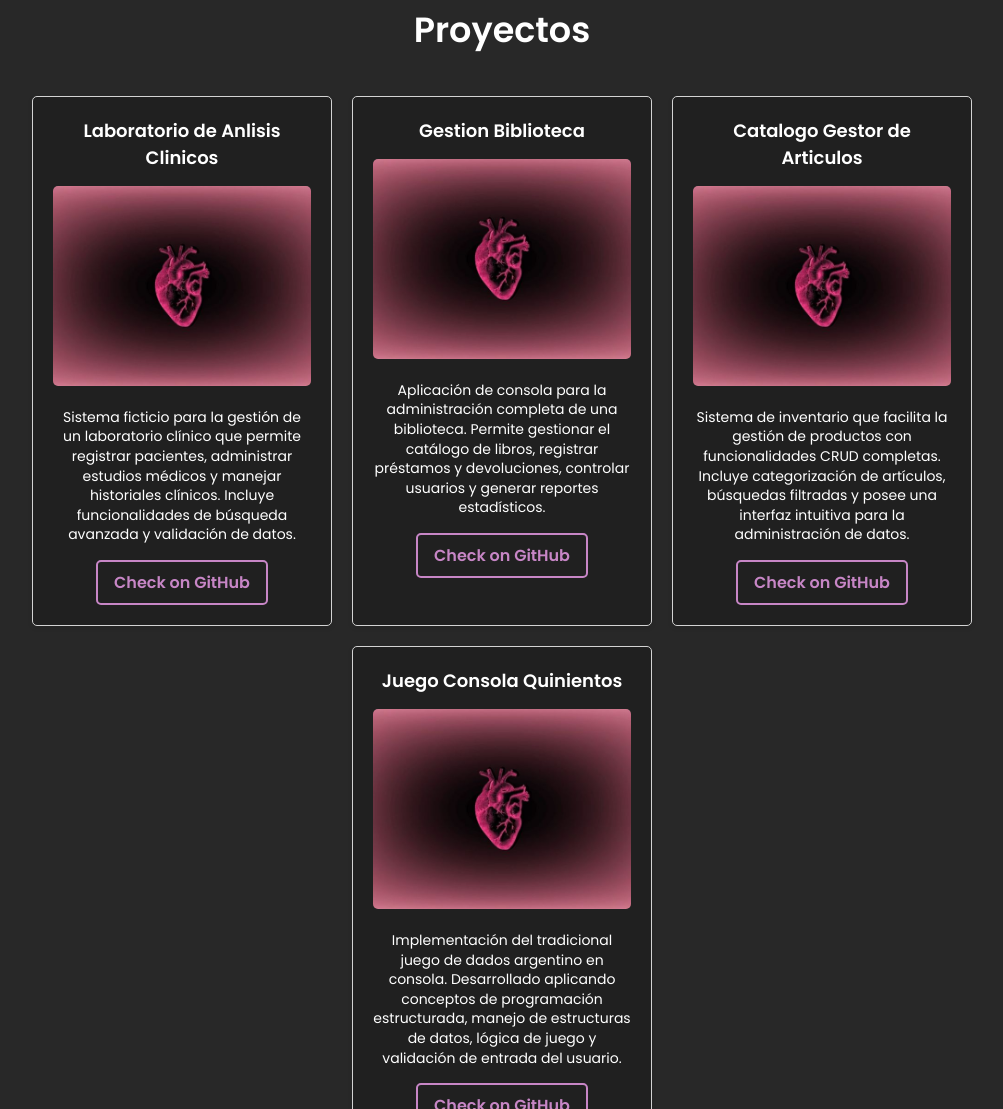
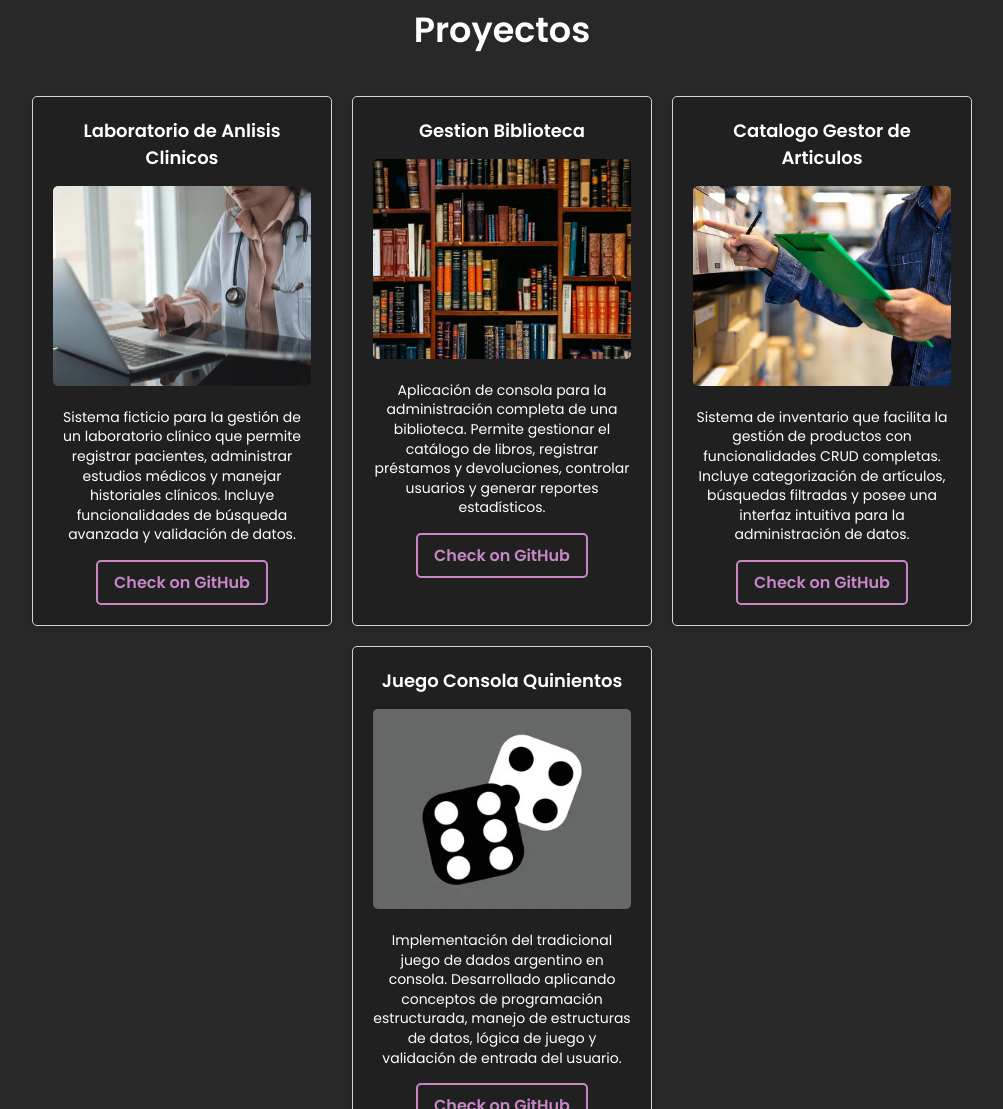
Before and after one commit to ssofi20/portfolio, a plain HTML site: page index.html in a window 1280 px wide. Shown: the part 990-2099 px from the top of the page, without its empty margins (138-1141 px from the left). Drawn offline with Linux system fonts and the light colour scheme.

Commit message:
Update Imagenes

```diff
--- a/index.html
+++ b/index.html
@@ -132,7 +132,7 @@
             <div class="proyectos">
                 <div class="proyecto">
                     <h3>Laboratorio de Anlisis Clinicos</h3>
-                    <img src="images/example-proyect.jpg" alt="Proyecto 1">
+                    <img src="images/fotoLab.webp" alt="Proyecto 1">
                     <p>Sistema ficticio para la gestión de un laboratorio clínico que permite registrar pacientes, administrar estudios
                         médicos y manejar historiales clínicos. Incluye funcionalidades de búsqueda avanzada y validación
                         de datos.</p>
@@ -143,7 +143,7 @@
 
                 <div class="proyecto">
                     <h3>Gestion Biblioteca</h3>
-                    <img src="images/example-proyect.jpg" alt="Proyecto 2">
+                    <img src="images/gestionLib.webp" alt="Proyecto 2">
                     <p>Aplicación de consola para la administración completa de una biblioteca. Permite gestionar el catálogo de libros,
                         registrar préstamos y devoluciones, controlar usuarios y generar reportes estadísticos.</p>
                     <a href="https://github.com/ssofi20/TP-FINAL-LABO-2">
@@ -153,7 +153,7 @@
 
                 <div class="proyecto">
                     <h3>Catalogo Gestor de Articulos</h3>
-                    <img src="images/example-proyect.jpg" alt="Proyecto 3">
+                    <img src="images/gestionArts.webp" alt="Proyecto 3">
                     <p>Sistema de inventario que facilita la gestión de productos con funcionalidades CRUD completas. Incluye categorización
                         de artículos, búsquedas filtradas y posee una interfaz intuitiva para la administración de datos.</p>
                     <a href="https://github.com/ssofi20/TP-Winform-Equipo-9A">
@@ -163,7 +163,7 @@
 
                 <div class="proyecto">
                     <h3>Juego Consola Quinientos</h3>
-                    <img src="images/example-proyect.jpg" alt="Proyecto 4">
+                    <img src="images/dadosApp.webp" alt="Proyecto 4">
                     <p>Implementación del tradicional juego de dados argentino en consola. Desarrollado aplicando conceptos de programación
                         estructurada, manejo de estructuras de datos, lógica de juego y validación de entrada del usuario.</p>
                     <a href="https://github.com/ssofi20/TP-FINAL-LABO-1">
```
Also changed, not shown: images/dadosApp.webp (added), images/example-proyect.jpg (deleted), images/fotoLab.webp (added), images/gestionArts.webp (added), images/gestionLib.webp (added), images/headshotPic2.jpg (deleted).
